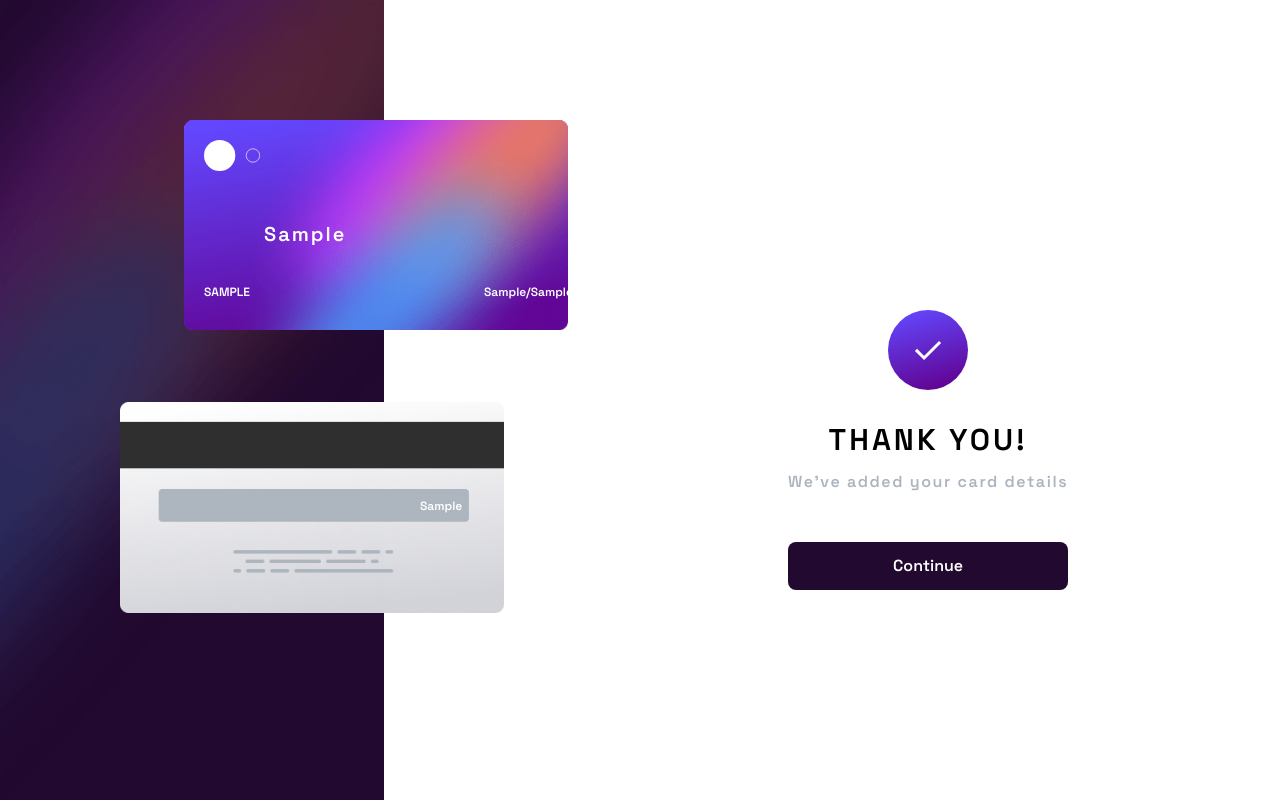
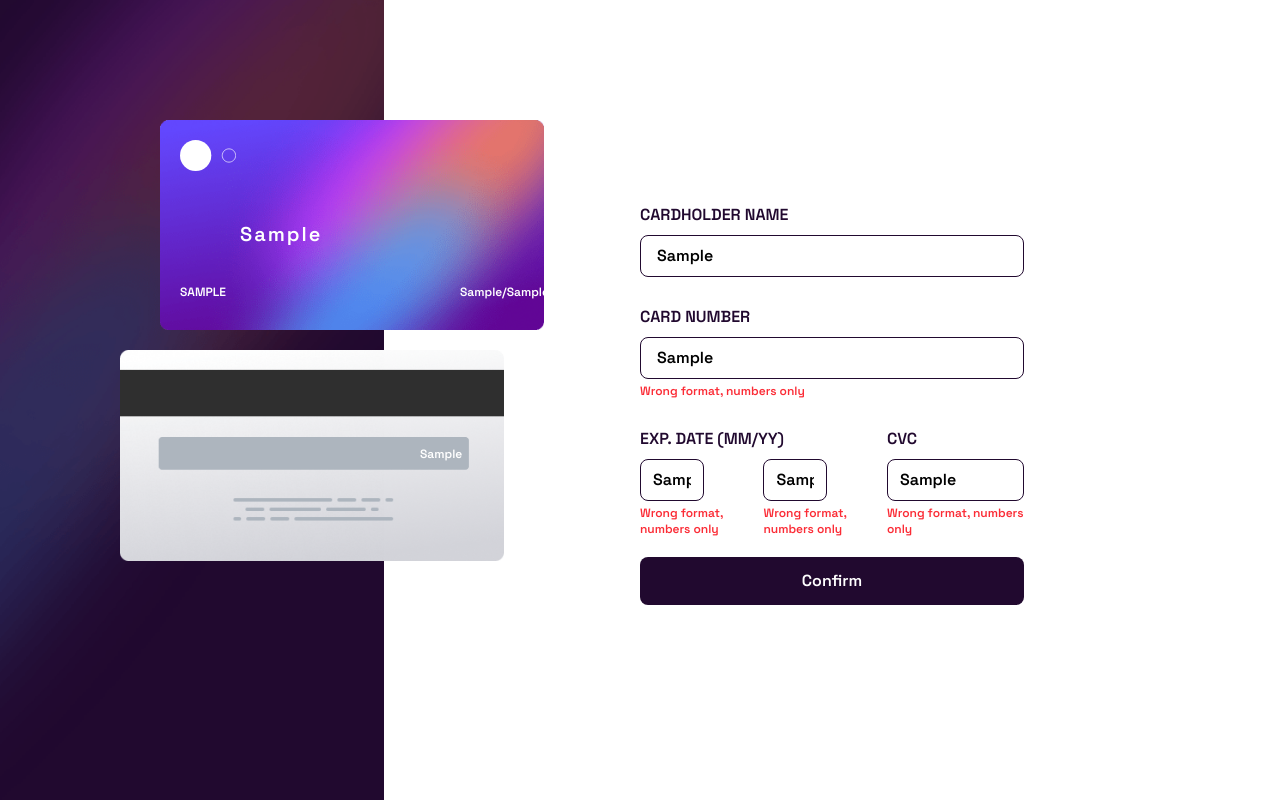
Before and after one commit to FelipeGdasilva/frontend-mentor-challenge, a Next.js app in the folder interactive-card-details/: page / in a window 1280 px wide. Both pictures are taken after typing "Sample", "Sample", "Sample", "Sample", "Sample" into the empty fields and a click on the button "Confirm". Built offline with nearby package versions, Linux system fonts and the light colour scheme.

Commit message:
feat: add form validation and accessible labels

```diff
--- a/interactive-card-details/src/app/page.tsx
+++ b/interactive-card-details/src/app/page.tsx
@@ -4,52 +4,88 @@ import { useState } from "react";
 import CardDisplay from "../components/CardDisplay";
 import CardForm from "../components/CardForm";
 import ThankYou from "../components/ThankYouState";
-
+import { createCardFields } from "../components/cardFields";
 
 export default function Home() {
-  const [name, setName] = useState('');
-  const [number, setNumber] = useState('');
-  const [month, setMonth] = useState('');
-  const [year, setYear] = useState('');
-  const [cvc, setCvc] = useState('');
+  const [name, setName] = useState("");
+  const [number, setNumber] = useState("");
+  const [month, setMonth] = useState("");
+  const [year, setYear] = useState("");
+  const [cvc, setCvc] = useState("");
   const [isSubmitted, setIsSubmitted] = useState(false);
+  const [errors, setErrors] = useState<{
+    name?: string;
+    number?: string;
+    month?: string;
+    year?: string;
+    cvc?: string;
+  }>({});
 
-  const handleSubmit = (e: React.SubmitEvent) =>{
+  const handleSubmit = (e: React.SubmitEvent) => {
     e.preventDefault();
+    const fields = createCardFields({
+      name,
+      number,
+      month,
+      year,
+      cvc,
+    });
+    const newErrors: Partial<Record<(typeof fields)[number]["key"], string>> =
+      {};
 
-    if(name.trim() && number.trim() && month.trim() && year.trim() && cvc.trim()){
-         setIsSubmitted(true);
-    }else{
-        alert("Por favor, Preencher todos os campos obrigatórios!")
+    for (const field of fields) {
+      const trimmed = field.value.trim();
+
+      if (!trimmed) {
+        newErrors[field.key] = field.message;
+      } else if (field.numericOnly) {
+        const normalized =
+          field.key === "number" ? trimmed.replaceAll(" ", "") : trimmed;
+
+        if (!/^\d+$/.test(normalized)) {
+          newErrors[field.key] = "Wrong format, numbers only";
+        }
       }
     }
 
+    setErrors(newErrors);
 
+    if (Object.keys(newErrors).length === 0) {
+      setIsSubmitted(true);
+    }
+  };
   return (
-    <div className="flex flex-col gap-5 md:flex-row items-cente">
+    <main className="min-h-screen flex flex-col md:flex-row">
+      <div className=" w-full md:w-auto md:shrink-0 md:self-stretch flex flex-col justify-between">
         <CardDisplay
           name={name}
           number={number}
           month={month}
           year={year}
-       cvc ={cvc}
+          cvc={cvc}
         />
+      </div>
 
-      {isSubmitted ? <ThankYou/> : <CardForm
+      <div className="flex-1 flex items-center justify-center">
+        {isSubmitted ? (
+          <ThankYou />
+        ) : (
+          <CardForm
             setName={setName}
             name={name}
             setNumber={setNumber}
             number={number}
-       setMonth= {setMonth}
+            setMonth={setMonth}
             month={month}
             setYear={setYear}
             year={year}
             setCvc={setCvc}
-       cvc= {cvc}
+            cvc={cvc}
             handleSubmit={handleSubmit}
+            errors={errors}
           />
-      }
+        )}
       </div>
-
+    </main>
   );
 }
--- a/interactive-card-details/src/components/CardDisplay.tsx
+++ b/interactive-card-details/src/components/CardDisplay.tsx
@@ -8,30 +8,39 @@ interface CardDisplayProps {
   cvc: string;
 }
 
-export default function CardDisplay({name,number,month,year,cvc}: CardDisplayProps) {
+export default function CardDisplay({
+  name,
+  number,
+  month,
+  year,
+  cvc,
+}: CardDisplayProps) {
   return (
-    <section className="relative w-full h-60 md:w-96 md:h-screen">
+    <section className="relative w-full h-60 md:w-96 md:h-screen overflow">
       <Image
         src="/images/bg-main-mobile.png"
         alt="Fundo mobile"
         fill
-        className="object-cover md:hidden"
+        sizes="(max-width: 767px) 100vw, 1px"
+        className="object-cover md:hidden z-0"
       />
 
       <Image
         src="/images/bg-main-desktop.png"
         alt="Fundo desktop"
         fill
-        className="hidden object-cover md:block"
+        loading="eager"
+        sizes="(min-width: 768px) 24rem, 100vw"
+        className="hidden object-cover md:block z-0"
       />
 
-      <div className="relative w-80 md:w-96 md:left-36  translate-x-10 mt-20 top-10 z-20">
+      <div className="relative w-80 md:w-96 md:left-36  translate-x-4 mt-20 top-10 z-20">
         <Image
           src="/images/bg-card-front.png"
           alt="Frente do cartão"
-          height={245}
-          width={447}
-          className="w-full h-auto"
+          height={145}
+          width={247}
+          className="w-full h-auto z-0"
         />
 
         <Image
@@ -43,24 +52,24 @@ export default function CardDisplay({name,number,month,year,cvc}: CardDisplayPro
         />
 
         <span className="absolute top-5 translate-y-20 translate-x-12 md:translate-x-20 tracking-widest text-lg md:text-xl text-white z-10">
-          { number || "0000 0000 0000 0000"}
+          {number || "0000 0000 0000 0000"}
         </span>
 
         <span className="absolute top-5 md:top-9 translate-y-32 translate-x-5 text-xs uppercase text-white z-10">
-          { name || "JANE APPLESEED"}
+          {name || "JANE APPLESEED"}
         </span>
 
         <span className="absolute top-5 md:top-9 translate-y-32 translate-x-60 md:translate-x-75 text-xs text-white z-10">
-         {month || "00"}/{year || ""}
+          {month || "00"}/{year || "00"}
         </span>
       </div>
 
-      <div className="relative w-80 md:w-96 translate-x-10 ml-10 md:ml-20 md:mt-28 bottom-58  md:bottom-auto mb-29 z-10">
+      <div className="relative w-80 md:w-96 translate-x-10  md:ml-20 md:mt-15 bottom-58  md:bottom-auto mb-29 z-10">
         <Image
           src="/images/bg-card-back.png"
           alt="Verso do cartão"
-          height={245}
-          width={447}
+          height={145}
+          width={247}
           className="w-full h-auto"
         />
 
--- a/interactive-card-details/src/components/CardForm.tsx
+++ b/interactive-card-details/src/components/CardForm.tsx
@@ -1,89 +1,150 @@
 "use client";
 
 interface CardFormProps {
-  setName:  React.Dispatch<React.SetStateAction<string>>
-  name:string,
-  setNumber: React.Dispatch<React.SetStateAction<string>>
-  number:string,
-  setMonth: React.Dispatch<React.SetStateAction<string>>
-  month: string,
-  setYear: React.Dispatch<React.SetStateAction<string>>
-  year: string,
-  setCvc: React.Dispatch<React.SetStateAction<string>>
-  cvc: string,
-   handleSubmit : (e: React.SubmitEvent) => void;
+  setName: React.Dispatch<React.SetStateAction<string>>;
+  name: string;
+  setNumber: React.Dispatch<React.SetStateAction<string>>;
+  number: string;
+  setMonth: React.Dispatch<React.SetStateAction<string>>;
+  month: string;
+  setYear: React.Dispatch<React.SetStateAction<string>>;
+  year: string;
+  setCvc: React.Dispatch<React.SetStateAction<string>>;
+  cvc: string;
+  handleSubmit: (e: React.SubmitEvent) => void;
+  errors: {
+    name?: string;
+    number?: string;
+    month?: string;
+    year?: string;
+    cvc?: string;
+  };
 }
 
-export default function CardForm( {setName, setNumber, setMonth,setYear, setCvc, handleSubmit, name, number, month, year,cvc}: CardFormProps) {
+export default function CardForm({
+  setName,
+  setNumber,
+  setMonth,
+  setYear,
+  setCvc,
+  handleSubmit,
+  name,
+  number,
+  month,
+  year,
+  cvc,
+  errors,
+}: CardFormProps) {
   return (
-    <form onSubmit={handleSubmit} className="min-h-screen flex flex-col justify-center gap-5 w-full max-w-sm overflow-x-hidden">
+    <form
+      onSubmit={handleSubmit}
+      className="min-h-screen flex flex-col justify-center gap-5 w-full max-w-sm overflow-x-hidden"
+    >
       <div className="flex flex-col">
-        <label className="py-2 text-base font-semibold text-purple-950">
+        <label
+          htmlFor="cardholder-name"
+          className="py-2 text-base font-semibold text-purple-950"
+        >
           CARDHOLDER NAME
         </label>
         <input
+          id="cardholder-name"
           type="text"
-          className="border border-purple-950 rounded-lg py-2  pl-4"
-          placeholder="e.g. Jane Appleseed "
+          className="border border-purple-950 rounded-lg py-2 pl-4"
+          placeholder="e.g. Jane Appleseed"
           value={name}
           onChange={(e) => setName(e.target.value)}
-        ></input>
+        />
+        {errors.name && (
+          <p className="mt-1 text-xs text-red-500">{errors.name}</p>
+        )}
       </div>
 
       <div className="flex flex-col">
-        <label className="py-2 text-base font-semibold text-purple-950">
+        <label
+          htmlFor="card-number"
+          className="py-2 text-base font-semibold text-purple-950"
+        >
           CARD NUMBER
         </label>
         <input
+          id="card-number"
           type="text"
-          className="border border-purple-950 rounded-lg py-2  pl-4 "
+          className="border border-purple-950 rounded-lg py-2 pl-4"
           placeholder="e.g. 1234 5678 9123 0000"
           value={number}
           onChange={(e) => setNumber(e.target.value)}
-        ></input>
+        />
+        {errors.number && (
+          <p className="mt-1 text-xs text-red-500">{errors.number}</p>
+        )}
       </div>
 
       <div className="flex justify-between gap-4">
         <div className="flex flex-col">
-          <label className="py-2 text-base font-semibold text-purple-950 ">
+          <label
+            htmlFor="month"
+            className="py-2 text-base font-semibold text-purple-950"
+          >
             EXP. DATE (MM/YY)
           </label>
+
           <div className="flex gap-4">
+            <div className="flex flex-col">
               <input
+                id="month"
                 type="text"
-              className="border border-purple-950 rounded-lg py-2 px-3 w-16 pl-3 "
+                className="border border-purple-950 rounded-lg py-2 px-3 w-16"
                 placeholder="MM"
                 value={month}
                 onChange={(e) => setMonth(e.target.value)}
               />
+              {errors.month && (
+                <p className="mt-1 text-xs text-red-500">{errors.month}</p>
+              )}
+            </div>
 
+            <div className="flex flex-col">
               <input
+                id="year"
+                aria-label="year"
                 type="text"
-              className="border border-purple-950 rounded-lg px-3 py-2 w-16 pl-3 "
+                className="border border-purple-950 rounded-lg px-3 py-2 w-16"
                 placeholder="YY"
                 value={year}
-              onChange={(e)=> setYear(e.target.value)}
+                onChange={(e) => setYear(e.target.value)}
               />
+              {errors.year && (
+                <p className="mt-1 text-xs text-red-500">{errors.year}</p>
+              )}
+            </div>
           </div>
         </div>
 
-        <div className="flex flex-col ">
-          <label className="py-2 text-base font-semibold text-purple-950">
+        <div className="flex flex-col">
+          <label
+            htmlFor="cvc"
+            className="py-2 text-base font-semibold text-purple-950"
+          >
             CVC
           </label>
           <input
+            id="cvc"
             type="text"
-            className="border border-purple-950 rounded-lg py-2  w-full  pl-3 "
+            className="border border-purple-950 rounded-lg py-2 w-full pl-3"
             placeholder="e.g. 123"
             value={cvc}
             onChange={(e) => setCvc(e.target.value)}
-          ></input>
+          />
+          {errors.cvc && (
+            <p className="mt-1 text-xs text-red-500">{errors.cvc}</p>
+          )}
         </div>
       </div>
 
       <button
         type="submit"
-        className="w-full bg-purple-950 py-3 rounded-lg text-white font-medium hover:bg-gray-400 "
+        className="w-full bg-purple-950 py-3 rounded-lg text-white font-medium hover:bg-gray-400"
       >
         Confirm
       </button>
--- a/interactive-card-details/src/components/ThankYouState.tsx
+++ b/interactive-card-details/src/components/ThankYouState.tsx
@@ -1,4 +1,4 @@
- "use client";
+"use client";
 import Image from "next/image";
 
 export default function ThankYou() {
--- /dev/null
+++ b/interactive-card-details/src/components/cardFields.tsx
@@ -0,0 +1,42 @@
+export type CardFieldValues = {
+  name: string;
+  number: string;
+  month: string;
+  year: string;
+  cvc: string;
+};
+
+export function createCardFields(values: CardFieldValues) {
+  return [
+    {
+      key: "name" as const,
+      value: values.name,
+      message: "Can't be blank",
+      numericOnly: false,
+    },
+    {
+      key: "number" as const,
+      value: values.number,
+      message: "Can't be blank",
+      numericOnly: true,
+    },
+    {
+      key: "month" as const,
+      value: values.month,
+      message: "Can't be blank",
+      numericOnly: true,
+    },
+    {
+      key: "year" as const,
+      value: values.year,
+      message: "Can't be blank",
+      numericOnly: true,
+    },
+    {
+      key: "cvc" as const,
+      value: values.cvc,
+      message: "Can't be blank",
+      numericOnly: true,
+    },
+  ];
+}
```
Also changed, not shown: 1 other file (tests, documents, lock files or other folders). Lines whose indentation alone changed are shown as unchanged.
